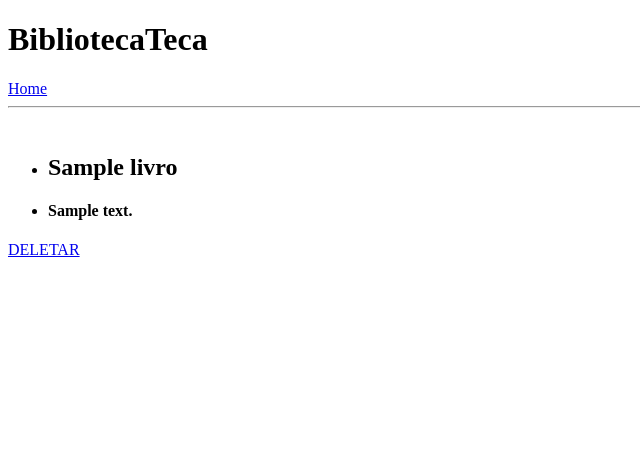
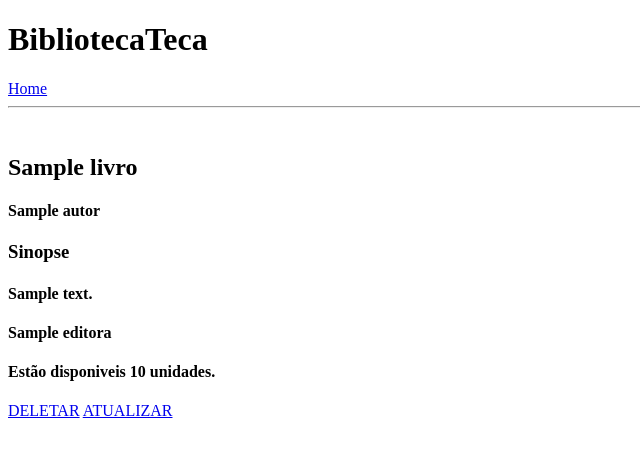
Before and after one commit to FrancisLuc/biblioteca, a Django app: template emprestimos/templates/detalhar_livro.html in a window 1280 px wide. Shown: the top 457 px of the page, without its empty margins (0-640 px from the left). Run offline with Django 4.2, Linux system fonts and the light colour scheme; the template is opened without the code that fills it: most values are stand-ins (such as "Sample title", 1, 10 or a date in 2020).

```diff
--- a/biblioteca/urls.py
+++ b/biblioteca/urls.py
@@ -15,7 +15,7 @@ Including another URLconf
 """
 from django.contrib import admin
 from django.urls import path
-from emprestimos.views import home, cadastrar_livro, fazer_emprestimo, listar_livros, historico_de_emprestimos, detalhar_livro, deletar_livro
+from emprestimos.views import home, cadastrar_livro, fazer_emprestimo, listar_livros, historico_de_emprestimos, detalhar_livro, deletar_livro, atualizar_livro
 
 urlpatterns = [
     path('admin/', admin.site.urls),
@@ -26,4 +26,5 @@ urlpatterns = [
     path('historico_de_emprestimos/', historico_de_emprestimos, name="historico_de_emprestimos"),
     path('detalhar_livro/<int:id>/', detalhar_livro, name="detalhar_livro"),
     path('deletar_livro/<int:id>/', deletar_livro, name="deletar_livro")
+    path('atualizar_livro/<int:id>/', atualizar_livro, name="atualizar_livro")
 ]
--- a/emprestimos/templates/detalhar_livro.html
+++ b/emprestimos/templates/detalhar_livro.html
@@ -9,10 +9,15 @@
     <a href="{% url 'home' %}">Home</a>
     <hr>
     <br>
-    <ul>
-        <li><h2>{{ livro.titulo }}</h2></li>
-        <li><h4>{{ livro.descricao }}</h4></li>
-    </ul>
+
+        <h2>{{ livro.titulo }}</h2>
+        <h4>{{ livro.autor }}</h4>
+        <h3>Sinopse</h3>
+        <h4>{{ livro.descricao }}</h4>
+        <h4>{{ livro.editora }}</h4>
+        <h4>Estão disponiveis {{ livro.quantidade }} unidades.</h4>
+
     <a href="{% url 'deletar_livro' livro.id %}">DELETAR</a>
+    <a href="{% url 'atualizar_livro' livro.id %}">ATUALIZAR</a>
 </body>
 </html>
--- a/emprestimos/templates/home.html
+++ b/emprestimos/templates/home.html
@@ -6,9 +6,6 @@
 </head>
 <body>
     <h1><b>BibliotecaTeca</b></h1>
-    <hr>
-    <br>
-    <h2><b>Pagina Inicial</b></h2>
     <hr>
     <br>
     <ul>
```
Also changed, not shown: emprestimos/views.py (+8 -3 lines), db.sqlite3.
